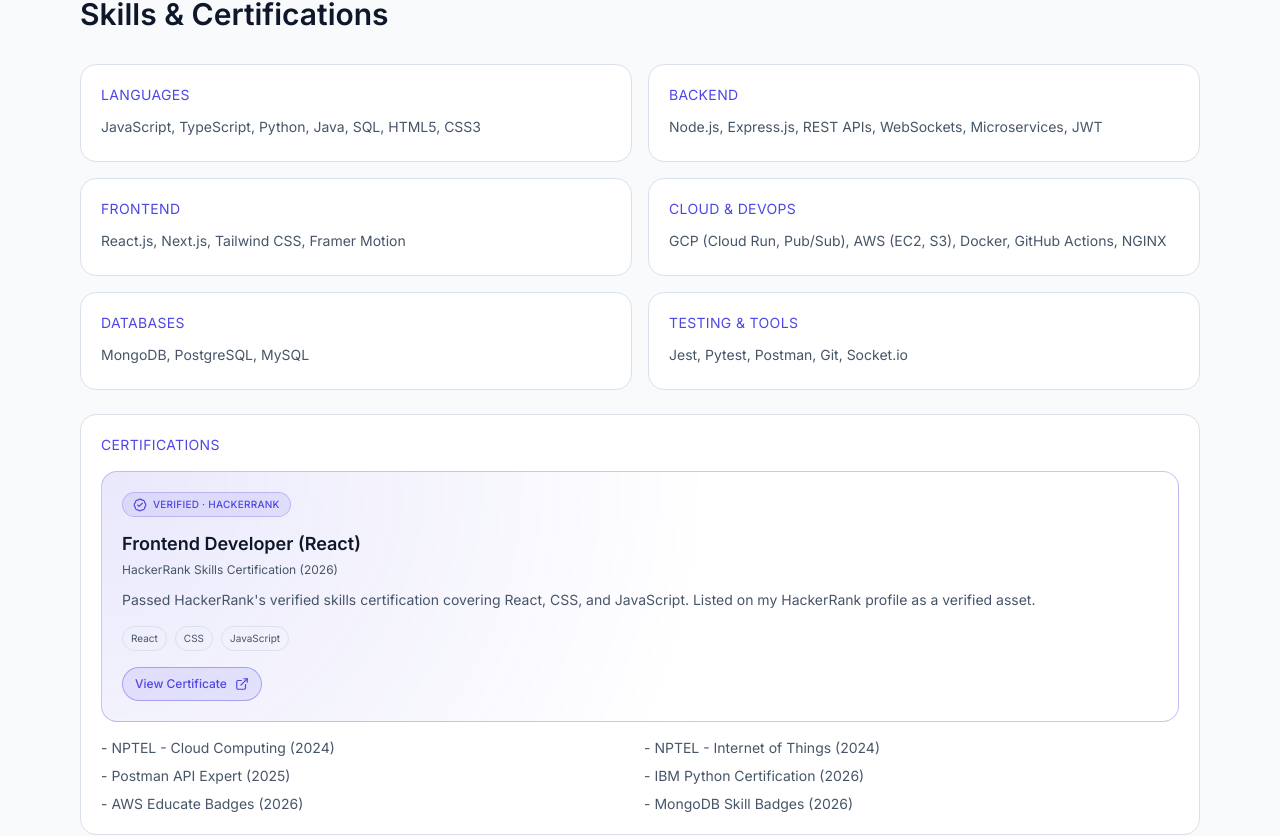
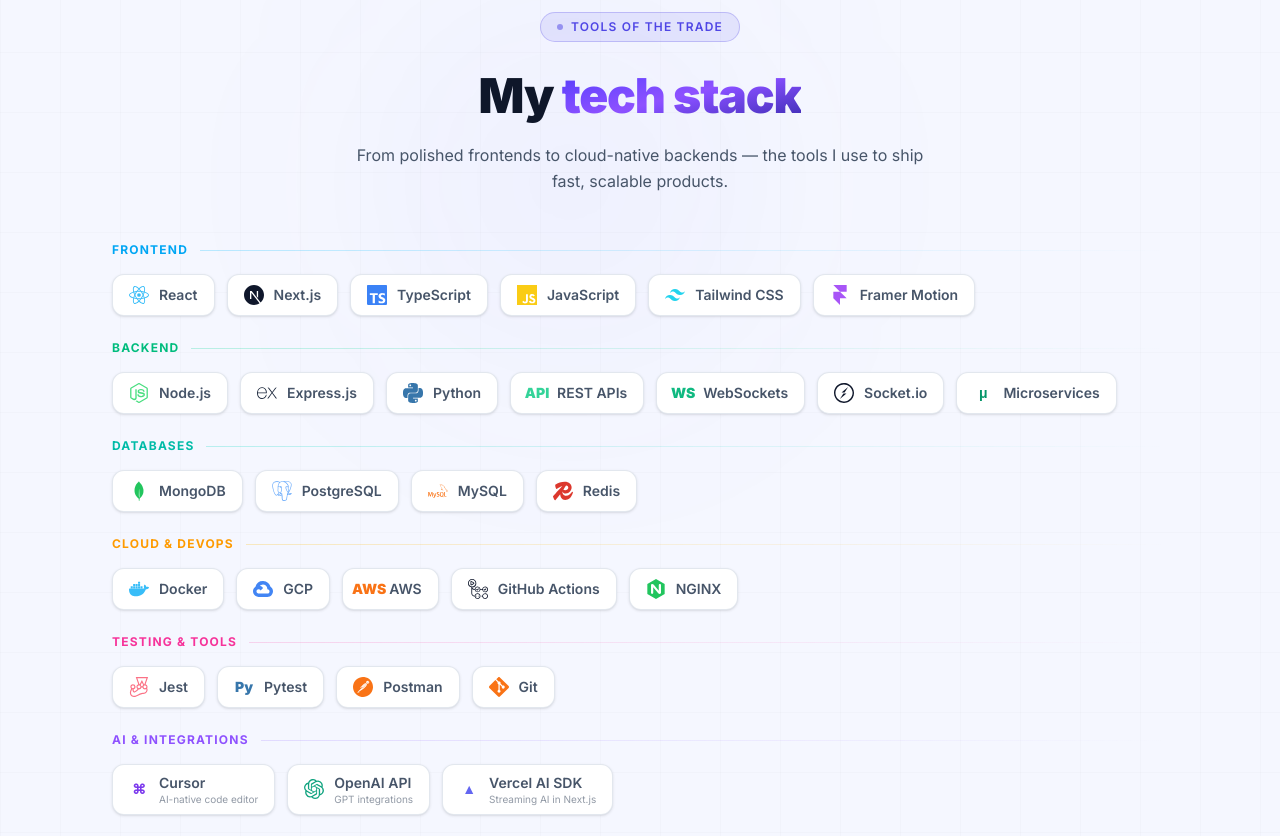
Before and after one commit to VenkataSubbaiah5022/My_Portfolio, a Next.js app: page / in a window 1280 px wide. Shown: the part 1779-2615 px from the top of the page. Built offline with nearby package versions, Linux system fonts and the light colour scheme; no server answers.

Commit message:
feat: add react-icons dependency and implement tech stack categories in SkillsSection

```diff
--- a/package.json
+++ b/package.json
@@ -19,6 +19,7 @@
     "nodemailer": "^6.10.1",
     "react": "19.2.4",
     "react-dom": "19.2.4",
+    "react-icons": "^5.6.0",
     "tailwind-merge": "^3.5.0"
   },
   "devDependencies": {
--- a/src/components/SkillsSection.tsx
+++ b/src/components/SkillsSection.tsx
@@ -3,33 +3,12 @@
 import { BadgeCheck, ExternalLink } from "lucide-react";
 import { motion } from "framer-motion";
 import { trackOutboundClick } from "@/lib/analytics";
-
-const skillGroups = [
-  {
-    title: "Languages",
-    items: "JavaScript, TypeScript, Python, Java, SQL, HTML5, CSS3",
-  },
-  {
-    title: "Backend",
-    items: "Node.js, Express.js, REST APIs, WebSockets, Microservices, JWT",
-  },
-  {
-    title: "Frontend",
-    items: "React.js, Next.js, Tailwind CSS, Framer Motion",
-  },
-  {
-    title: "Cloud & DevOps",
-    items: "GCP (Cloud Run, Pub/Sub), AWS (EC2, S3), Docker, GitHub Actions, NGINX",
-  },
-  {
-    title: "Databases",
-    items: "MongoDB, PostgreSQL, MySQL",
-  },
-  {
-    title: "Testing & Tools",
-    items: "Jest, Pytest, Postman, Git, Socket.io",
-  },
-];
+import {
+  techStackCategories,
+  type TechStackCategory,
+  type TechStackItem,
+} from "@/lib/tech-stack";
+import { cn } from "@/lib/utils";
 
 const featuredCertification = {
   title: "Frontend Developer (React)",
@@ -50,41 +29,183 @@
   "MongoDB Skill Badges (2026)",
 ];
 
+function SkillPill({
+  item,
+  category,
+}: {
+  item: TechStackItem;
+  category: TechStackCategory;
+}) {
+  const Icon = item.icon;
+
+  return (
+    <div
+      className={cn(
+        "group relative flex cursor-default items-center gap-2.5 rounded-xl border border-border/80 bg-card px-4 shadow-sm",
+        item.subtitle ? "py-2" : "py-2.5",
+      )}
+    >
+      <div
+        aria-hidden
+        className={cn(
+          "absolute inset-0 rounded-xl opacity-0 transition-opacity duration-300 group-hover:opacity-100",
+          category.hoverBg,
+        )}
+      />
+      <div
+        aria-hidden
+        className={cn(
+          "absolute inset-0 rounded-xl border opacity-0 transition-opacity duration-300 group-hover:opacity-100",
+          category.hoverBorder,
+        )}
+      />
+
+      {Icon ? (
+        <Icon
+          className={cn(
+            "relative z-10 h-5 w-5 shrink-0 transition-transform duration-200 group-hover:scale-110",
+            item.iconClassName,
+          )}
+          style={item.iconClassName ? undefined : { color: item.iconColor }}
+          aria-hidden
+        />
+      ) : (
+        <span
+          className="relative z-10 flex h-5 w-5 shrink-0 items-center justify-center text-sm font-black transition-transform duration-200 group-hover:scale-110"
+          style={{ color: item.iconColor }}
+          aria-hidden
+        >
+          {item.glyph}
+        </span>
+      )}
+
+      <div className="relative z-10 flex min-w-0 flex-col">
+        <span className="text-sm font-semibold whitespace-nowrap text-muted-foreground transition-colors duration-200 group-hover:text-foreground">
+          {item.name}
+        </span>
+        {item.subtitle ? (
+          <span className="text-[10px] leading-tight whitespace-nowrap text-muted-foreground/60">
+            {item.subtitle}
+          </span>
+        ) : null}
+      </div>
+    </div>
+  );
+}
+
+function TechCategoryBlock({
+  category,
+  index,
+}: {
+  category: TechStackCategory;
+  index: number;
+}) {
+  return (
+    <motion.div
+      initial={{ opacity: 0, y: 16 }}
+      whileInView={{ opacity: 1, y: 0 }}
+      viewport={{ once: true, amount: 0.15 }}
+      transition={{ duration: 0.4, delay: index * 0.05 }}
+    >
+      <div className="mb-4 flex items-center gap-3">
+        <span
+          className={cn(
+            "text-xs font-bold tracking-widest uppercase",
+            category.labelColor,
+          )}
+        >
+          {category.title}
+        </span>
+        <div
+          className={cn(
+            "h-px flex-1 bg-gradient-to-r to-transparent",
+            category.lineFrom,
+          )}
+        />
+      </div>
+
+      <div className="flex flex-wrap gap-3">
+        {category.items.map((item) => (
+          <SkillPill key={item.name} item={item} category={category} />
+        ))}
+      </div>
+    </motion.div>
+  );
+}
+
 export function SkillsSection() {
   return (
-    <section id="skills" className="mx-auto w-full max-w-6xl px-4 py-14 md:py-16">
-      <h2 className="mb-6 text-2xl font-semibold md:mb-8 md:text-3xl">
-        Skills & Certifications
+    <section
+      id="skills"
+      className="relative scroll-mt-28 overflow-hidden py-16 md:py-20"
+    >
+      <div className="absolute inset-0 bg-[var(--skills-surface)]" />
+
+      <div aria-hidden className="pointer-events-none absolute inset-0">
+        <div
+          className="absolute top-0 left-1/4 h-[500px] w-[500px] rounded-full blur-[120px]"
+          style={{
+            background: `radial-gradient(circle, var(--skills-glow-primary) 0%, transparent 70%)`,
+          }}
+        />
+        <div
+          className="absolute right-1/4 bottom-0 h-[400px] w-[400px] rounded-full blur-[100px]"
+          style={{
+            background: `radial-gradient(circle, var(--skills-glow-secondary) 0%, transparent 70%)`,
+          }}
+        />
+        <div
+          className="absolute inset-0 opacity-40 dark:opacity-25"
+          style={{
+            backgroundImage:
+              "linear-gradient(var(--skills-grid-line) 1px, transparent 1px), linear-gradient(90deg, var(--skills-grid-line) 1px, transparent 1px)",
+            backgroundSize: "60px 60px",
+          }}
+        />
+      </div>
+
+      <div className="relative z-10 mx-auto max-w-6xl px-6 sm:px-8 lg:px-12">
+        <motion.div
+          initial={{ opacity: 0, y: 20 }}
+          whileInView={{ opacity: 1, y: 0 }}
+          viewport={{ once: true, amount: 0.3 }}
+          transition={{ duration: 0.45 }}
+          className="mb-10 text-center md:mb-12"
+        >
+          <span className="mb-6 inline-flex items-center gap-2 rounded-full border border-primary/25 bg-primary/10 px-4 py-1.5 text-xs font-semibold tracking-widest text-primary uppercase">
+            <span className="h-1.5 w-1.5 animate-pulse rounded-full bg-primary" />
+            Tools of the trade
+          </span>
+          <h2 className="text-4xl leading-tight font-black tracking-tight text-foreground sm:text-5xl">
+            My{" "}
+            <span className="bg-gradient-to-br from-indigo-600 via-violet-500 to-indigo-800 bg-clip-text text-transparent dark:from-indigo-400 dark:via-blue-400 dark:to-indigo-600">
+              tech stack
+            </span>
           </h2>
+          <p className="mx-auto mt-4 max-w-xl text-base leading-relaxed text-muted-foreground">
+            From polished frontends to cloud-native backends — the tools I use to
+            ship fast, scalable products.
+          </p>
+        </motion.div>
 
-      <div className="grid gap-4 md:grid-cols-2">
-        {skillGroups.map((group, idx) => (
-          <motion.article
-            key={group.title}
-            initial={{ opacity: 0, y: 14 }}
-            whileInView={{ opacity: 1, y: 0 }}
-            viewport={{ once: true, amount: 0.2 }}
-            transition={{ duration: 0.35, delay: idx * 0.05 }}
-            className="rounded-2xl border border-border bg-card p-5"
-          >
-            <h3 className="text-sm tracking-wide text-primary uppercase">
-              {group.title}
-            </h3>
-            <p className="mt-2 text-sm leading-7 text-muted-foreground">{group.items}</p>
-          </motion.article>
+        <div className="space-y-6">
+          {techStackCategories.map((category, index) => (
+            <TechCategoryBlock key={category.title} category={category} index={index} />
           ))}
         </div>
 
-      <div className="mt-6 rounded-2xl border border-border bg-card p-5">
-        <h3 className="text-sm tracking-wide text-primary uppercase">Certifications</h3>
-
-        <motion.article
-          initial={{ opacity: 0, y: 12 }}
+        <motion.div
+          initial={{ opacity: 0, y: 16 }}
           whileInView={{ opacity: 1, y: 0 }}
           viewport={{ once: true, amount: 0.2 }}
-          transition={{ duration: 0.4 }}
-          className="mt-4 rounded-2xl border border-primary/30 bg-[radial-gradient(circle_at_top_left,rgba(79,70,229,0.12),transparent_55%)] p-5"
+          transition={{ duration: 0.45 }}
+          className="mt-10 rounded-2xl border border-border/80 bg-card/95 p-5 shadow-sm backdrop-blur-sm md:p-6"
         >
+          <h3 className="text-sm font-bold tracking-widest text-primary uppercase">
+            Certifications
+          </h3>
+
+          <article className="mt-4 rounded-2xl border border-primary/30 bg-[radial-gradient(circle_at_top_left,rgba(79,70,229,0.12),transparent_55%)] p-5 dark:bg-[radial-gradient(circle_at_top_left,rgba(96,165,250,0.1),transparent_55%)]">
             <span className="inline-flex items-center gap-1.5 rounded-full border border-primary/25 bg-primary/10 px-2.5 py-1 text-[10px] font-medium tracking-wide text-primary uppercase">
               <BadgeCheck className="h-3.5 w-3.5" />
               Verified · HackerRank
@@ -124,13 +245,14 @@
               View Certificate
               <ExternalLink className="h-3.5 w-3.5" />
             </a>
-        </motion.article>
+          </article>
 
           <ul className="mt-4 grid gap-2 text-sm text-muted-foreground md:grid-cols-2">
             {certifications.map((cert) => (
               <li key={cert}>- {cert}</li>
             ))}
           </ul>
+        </motion.div>
       </div>
     </section>
   );
--- /dev/null
+++ b/src/lib/tech-stack.ts
@@ -0,0 +1,161 @@
+import type { IconType } from "react-icons";
+import {
+  SiDocker,
+  SiExpress,
+  SiFramer,
+  SiGit,
+  SiGithubactions,
+  SiGooglecloud,
+  SiJavascript,
+  SiJest,
+  SiMongodb,
+  SiMysql,
+  SiNextdotjs,
+  SiNginx,
+  SiNodedotjs,
+  SiOpenai,
+  SiPostgresql,
+  SiPostman,
+  SiPython,
+  SiReact,
+  SiRedis,
+  SiSocketdotio,
+  SiTailwindcss,
+  SiTypescript,
+} from "react-icons/si";
+
+export type TechStackItem = {
+  name: string;
+  subtitle?: string;
+  icon?: IconType;
+  iconColor?: string;
+  /** Theme-aware icon color; takes precedence over iconColor when set. */
+  iconClassName?: string;
+  glyph?: string;
+};
+
+export type TechStackCategory = {
+  title: string;
+  labelColor: string;
+  lineFrom: string;
+  hoverBg: string;
+  hoverBorder: string;
+  items: TechStackItem[];
+};
+
+export const techStackCategories: TechStackCategory[] = [
+  {
+    title: "Frontend",
+    labelColor: "text-sky-500 dark:text-sky-400",
+    lineFrom: "from-sky-400/25",
+    hoverBg: "bg-sky-400/15",
+    hoverBorder: "border-sky-400/30",
+    items: [
+      { name: "React", icon: SiReact, iconColor: "#38bdf8" },
+      {
+        name: "Next.js",
+        icon: SiNextdotjs,
+        iconClassName: "text-slate-900 dark:text-white",
+      },
+      { name: "TypeScript", icon: SiTypescript, iconColor: "#3b82f6" },
+      { name: "JavaScript", icon: SiJavascript, iconColor: "#facc15" },
+      { name: "Tailwind CSS", icon: SiTailwindcss, iconColor: "#22d3ee" },
+      { name: "Framer Motion", icon: SiFramer, iconColor: "#a855f7" },
+    ],
+  },
+  {
+    title: "Backend",
+    labelColor: "text-emerald-500 dark:text-emerald-400",
+    lineFrom: "from-emerald-400/25",
+    hoverBg: "bg-emerald-400/15",
+    hoverBorder: "border-emerald-400/30",
+    items: [
+      { name: "Node.js", icon: SiNodedotjs, iconColor: "#4ade80" },
+      {
+        name: "Express.js",
+        icon: SiExpress,
+        iconClassName: "text-slate-800 dark:text-white",
+      },
+      { name: "Python", icon: SiPython, iconColor: "#3776ab" },
+      { name: "REST APIs", glyph: "API", iconColor: "#34d399" },
+      { name: "WebSockets", glyph: "WS", iconColor: "#10b981" },
+      {
+        name: "Socket.io",
+        icon: SiSocketdotio,
+        iconClassName: "text-slate-900 dark:text-white",
+      },
+      { name: "Microservices", glyph: "μ", iconColor: "#059669" },
+    ],
+  },
+  {
+    title: "Databases",
+    labelColor: "text-teal-500 dark:text-teal-400",
+    lineFrom: "from-teal-400/25",
+    hoverBg: "bg-teal-400/15",
+    hoverBorder: "border-teal-400/30",
+    items: [
+      { name: "MongoDB", icon: SiMongodb, iconColor: "#22c55e" },
+      { name: "PostgreSQL", icon: SiPostgresql, iconColor: "#60a5fa" },
+      { name: "MySQL", icon: SiMysql, iconColor: "#f97316" },
+      { name: "Redis", icon: SiRedis, iconColor: "#dc382d" },
+    ],
+  },
+  {
+    title: "Cloud & DevOps",
+    labelColor: "text-amber-500 dark:text-amber-400",
+    lineFrom: "from-amber-400/25",
+    hoverBg: "bg-amber-400/15",
+    hoverBorder: "border-amber-400/30",
+    items: [
+      { name: "Docker", icon: SiDocker, iconColor: "#38bdf8" },
+      { name: "GCP", icon: SiGooglecloud, iconColor: "#4285f4" },
+      { name: "AWS", glyph: "AWS", iconColor: "#f97316" },
+      {
+        name: "GitHub Actions",
+        icon: SiGithubactions,
+        iconClassName: "text-slate-900 dark:text-white",
+      },
+      { name: "NGINX", icon: SiNginx, iconColor: "#22c55e" },
+    ],
+  },
+  {
+    title: "Testing & Tools",
+    labelColor: "text-pink-500 dark:text-pink-400",
+    lineFrom: "from-pink-400/25",
+    hoverBg: "bg-pink-400/15",
+    hoverBorder: "border-pink-400/30",
+    items: [
+      { name: "Jest", icon: SiJest, iconColor: "#fb7185" },
+      { name: "Pytest", glyph: "Py", iconColor: "#3776ab" },
+      { name: "Postman", icon: SiPostman, iconColor: "#f97316" },
+      { name: "Git", icon: SiGit, iconColor: "#f97316" },
+    ],
+  },
+  {
+    title: "AI & Integrations",
+    labelColor: "text-violet-500 dark:text-violet-400",
+    lineFrom: "from-violet-400/25",
+    hoverBg: "bg-violet-400/15",
+    hoverBorder: "border-violet-400/30",
+    items: [
+      {
+        name: "Cursor",
+        glyph: "⌘",
+        iconColor: "#7c3aed",
+        subtitle: "AI-native code editor",
+      },
+      {
+        name: "OpenAI API",
+        icon: SiOpenai,
+        iconColor: "#10a37f",
+        subtitle: "GPT integrations",
+      },
+      {
+        name: "Vercel AI SDK",
+        glyph: "▲",
+        iconColor: "#6366f1",
+        subtitle: "Streaming AI in Next.js",
+      },
+    ],
+  },
+];
```
Also changed, not shown: src/app/globals.css (+8 -0 lines), 1 other file (tests, documents, lock files or other folders). Lines whose indentation alone changed are shown as unchanged.
